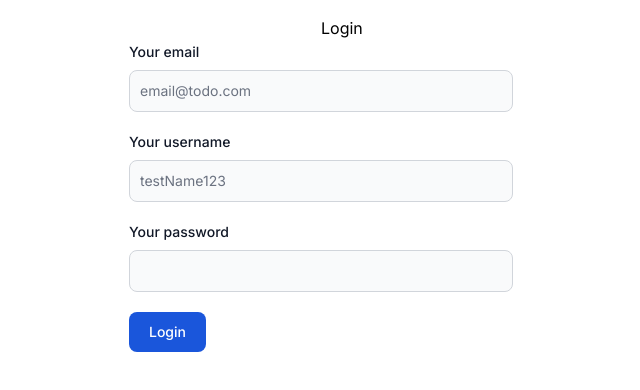
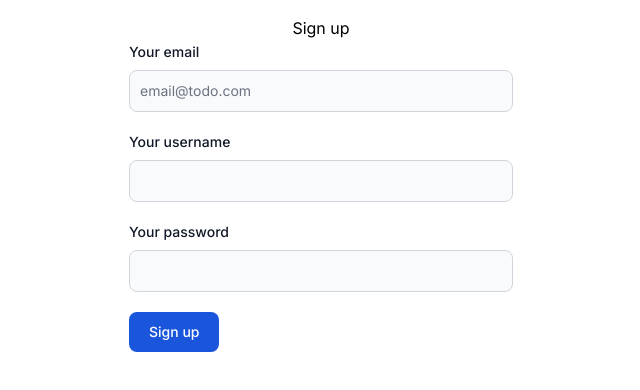
Before and after one commit to vladokuskov/todo-postgres-frontend, a Next.js app: page /signup in a window 1280 px wide. Shown: the top 390 px of the page, without its empty margins (319-959 px from the left). Built offline with nearby package versions, Linux system fonts and the light colour scheme; no server answers.

Commit message:
added registration functionality

```diff
--- a/components/RegisterForm.tsx
+++ b/components/RegisterForm.tsx
@@ -2,8 +2,12 @@
 
 import React, { useState } from 'react';
 import apiService from '@/services/ApiService';
+import Cookies from 'js-cookie';
+import { useRouter } from 'next/navigation';
 
 const RegisterForm = () => {
+  const router = useRouter();
+
   const [email, setEmail] = useState('');
   const [username, setUsername] = useState('');
   const [password, setPassword] = useState('');
@@ -21,29 +25,34 @@ const RegisterForm = () => {
     return isValid;
   };
 
-  const handleRegister = async () => {
+  const handleRegister = async (e: React.FormEvent<HTMLFormElement>) => {
+    e.preventDefault();
     const isValid = validateForm();
 
     if (!isValid) return console.error('Form validation error');
 
     try {
-      const res = await apiService.auth.signup({ email, username, password });
+      const res = await apiService.auth.signup({ email, password, username });
 
-      console.log('Registering in with:', { email, username, password });
+      if (!res.data.responseObject) return;
 
-      if (!res.data || !res.data.responseObject) {
-        return console.error('Error happen while registering');
-      }
+      const token = res.data.responseObject.token;
 
-      // set user in global state management
-    } catch (err) {
-      console.error('Error happen while registering');
+      Cookies.set('currentUserToken', JSON.stringify(token), {
+        expires: 7,
+        secure: true,
+        sameSite: 'strict',
+      });
+
+      router.push('/todos');
+    } catch (err: any) {
+      console.error(err.response.data.message);
     }
   };
 
   return (
     <div className='mt-2 w-full p-2'>
-      <h1 className='ml-[50%]'>Login</h1>
+      <h1 className='w-full text-center'>Sign up</h1>
       <form className='mx-auto max-w-sm' onSubmit={handleRegister}>
         <div className='mb-5'>
           <label
@@ -76,8 +85,6 @@ const RegisterForm = () => {
             value={username}
             onChange={(e) => setUsername(e.target.value)}
             className='block w-full rounded-lg border border-gray-300 bg-gray-50 p-2.5 text-sm text-gray-900 focus:border-blue-500 focus:ring-blue-500 dark:border-gray-600 dark:bg-gray-700 dark:text-white dark:placeholder-gray-400 dark:focus:border-blue-500 dark:focus:ring-blue-500'
-            placeholder='testName123'
-            required
           />
         </div>
 
@@ -102,9 +109,9 @@ const RegisterForm = () => {
 
         <button
           type='submit'
-          className='w-full rounded-lg bg-blue-700 px-5 py-2.5 text-center text-sm font-medium text-white hover:bg-blue-800 focus:outline-none focus:ring-4 focus:ring-blue-300 sm:w-auto dark:bg-blue-600 dark:hover:bg-blue-700 dark:focus:ring-blue-800'
+          className='w-full rounded-lg bg-blue-700 px-5 py-2.5 text-center text-sm font-medium text-white hover:bg-blue-800 focus:outline-none focus:ring-4 focus:ring-blue-300 dark:bg-blue-600 dark:hover:bg-blue-700 dark:focus:ring-blue-800 sm:w-auto'
         >
-          Login
+          Sign up
         </button>
       </form>
     </div>
--- a/services/providers/AuthServiceProvider.ts
+++ b/services/providers/AuthServiceProvider.ts
@@ -17,19 +17,19 @@ export class AuthServiceProvider extends ApiBaseServiceProvider {
 
   signup({
     email,
+    password,
     username,
-    password,
   }: {
     email: string;
+    password: string;
     username: string;
-    password: string;
   }) {
     return axios.post<ServiceResponse<{ token: string }>>(
       `${this.getBaseUrl()}signup`,
       {
         email,
+        password,
         username,
-        password,
       }
     );
   }
```
